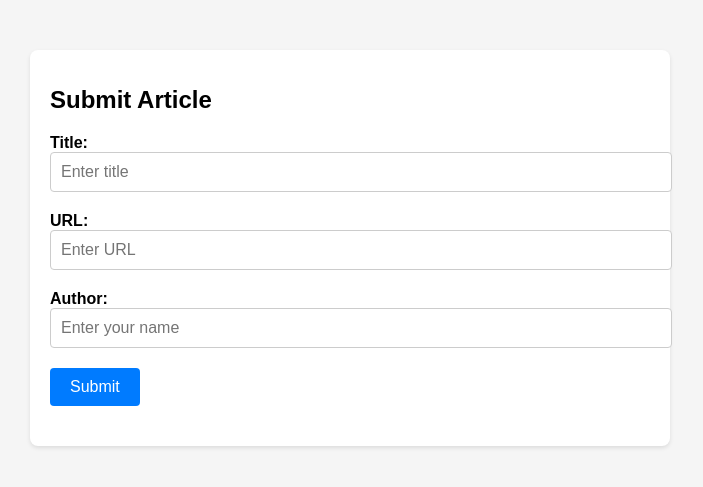
After one commit to siesto1elemento/Django_news, a Django app: page /submit in a window 1280 px wide. The commit adds this page. Shown: the top 487 px of the page, without its empty margins (290-993 px from the left). Run offline with Django 4.2, Linux system fonts and the light colour scheme; the visitor is signed in with stand-in values (Sample User, id 1).

Commit message:
Update models and add submit functionality

```diff
--- a/posts/models.py
+++ b/posts/models.py
@@ -1,10 +1,10 @@
 from django.db import models
 
 class Post(models.Model):
-    title = models.CharField(max_length=255)
+    title = models.CharField(max_length=255,blank=True)
     link = models.URLField(max_length=200)
-    author = models.CharField(max_length=100)
-    upvotes = models.PositiveBigIntegerField()
+    author = models.CharField(max_length=100,null=True)
+    upvotes = models.PositiveBigIntegerField(default=0)
     time_added = models.DateTimeField(auto_now_add=True)
 
     class Meta:
--- /dev/null
+++ b/posts/static/submit.css
@@ -0,0 +1,66 @@
+
+
+body {
+    font-family: Arial, sans-serif;
+    background-color: #f5f5f5;
+    margin: 0;
+    padding: 0;
+}
+
+.container {
+    max-width: 600px;
+    margin: 50px auto;
+    padding: 20px;
+    background-color: #fff;
+    border-radius: 8px;
+    box-shadow: 0 2px 4px rgba(0, 0, 0, 0.1);
+}
+
+.comment-form {
+    display: flex;
+    flex-direction: column;
+}
+
+h1 {
+    font-size: 24px;
+    margin-bottom: 20px;
+}
+
+.form-group {
+    margin-bottom: 20px;
+}
+
+label {
+    font-weight: bold;
+}
+
+input[type="text"],
+input[type="url"] {
+    width: 100%;
+    padding: 10px;
+    font-size: 16px;
+    border: 1px solid #ccc;
+    border-radius: 4px;
+    transition: border-color 0.3s;
+}
+
+input[type="text"]:focus,
+input[type="url"]:focus {
+    outline: none;
+    border-color: #007bff;
+}
+
+button[type="submit"] {
+    padding: 10px 20px;
+    font-size: 16px;
+    background-color: #007bff;
+    color: #fff;
+    border: none;
+    border-radius: 4px;
+    cursor: pointer;
+    transition: background-color 0.3s;
+}
+
+button[type="submit"]:hover {
+    background-color: #0056b3;
+}
--- a/posts/templates/home.html
+++ b/posts/templates/home.html
@@ -16,11 +16,12 @@
             <strong>Hacker News</strong>
         </div>
         <div class="login">
+            <a href="/submit">(Submit)</a>
             {% if user.is_authenticated %}
-                <a class="logout" href="http://127.0.0.1:8000/accounts/logout/">Log out</a>
+                <a class="logout" href="/accounts/logout/">Log out</a>
                 User: {{ user }}
             {% else %}
-                <a href="http://127.0.0.1:8000/accounts/login/">Log in</a>
+                <a href="/accounts/login/">Log in</a>
             {% endif %}
         </div>
     </div>
--- /dev/null
+++ b/posts/templates/submit.html
@@ -0,0 +1,35 @@
+{% load static %}
+<!DOCTYPE html>
+<html lang="en">
+<head>
+    <meta charset="UTF-8">
+    <meta name="viewport" content="width=device-width, initial-scale=1.0">
+    <title>Comments</title>
+    <link rel="stylesheet" href="{% static 'submit.css' %}">
+</head>
+<body>
+
+    <div class="container">
+        <form action="{% url 'submit_form' %}" method="post" class="comment-form">
+            {% csrf_token %}
+            <h1>Submit Article</h1>
+            <div class="form-group">
+                <label for="title">Title:</label>
+                <input type="text" id="title" name="title" placeholder="Enter title" required>
+            </div>
+            <div class="form-group">
+                <label for="url">URL:</label>
+                <input type="url" id="url" name="url" placeholder="Enter URL">
+            </div>
+            <div class="form-group">
+                <label for="author">Author:</label>
+                <input type="text" id="author" name="author" placeholder="Enter your name" required>
+            </div>
+            <div class="form-group">
+                <button type="submit">Submit</button>
+            </div>
+        </form>
+    </div>
+
+</body>
+</html>
--- a/posts/urls.py
+++ b/posts/urls.py
@@ -6,5 +6,7 @@ urlpatterns = [
     path('',views.posts, name='home'),
     path('upvote/<int:post_id>/', views.upvote_post, name='upvote_post'),
     path('comments/<int:post_id>/',views.comments,name='comments'),
+    path('submit',views.submit,name='submit'),
+    path('submit_form',views.submit_form,name='submit_form')
 
 ]
--- a/posts/views.py
+++ b/posts/views.py
@@ -2,6 +2,8 @@ from django.shortcuts import render,redirect,get_object_or_404
 from django.views.decorators.http import require_POST
 from .models import Post,Comment
 from django.urls import reverse
+from django.http import HttpResponse
+from django.contrib.auth.decorators import login_required
 
 
 
@@ -26,3 +28,25 @@ def comments(request, post_id):
     post = get_object_or_404(Post, id=post_id)
     comments_s = post.comments.all()
     return render(request,'comments.html',{"post":post,"comments_s":comments_s})
+
+
+@login_required
+def submit(request):
+
+
+    return render(request, 'submit.html')
+
+def submit_form(request):
+    if request.method == 'POST':
+        title = request.POST.get('title')
+        link = request.POST.get('url')
+        author = request.POST.get('Author')
+
+        # Process the form data, for example, save it to the database
+        # Your processing logic goes here
+        new_entry = Post(title=title, link=link, author=author)
+        new_entry.save()
+
+        return redirect('/')  # Redirect to a success page
+    else:
+        return HttpResponse('Method not allowed', status=405)
```
Also changed, not shown: posts/migrations/0002_alter_post_author_alter_post_title_and_more.py (added).
